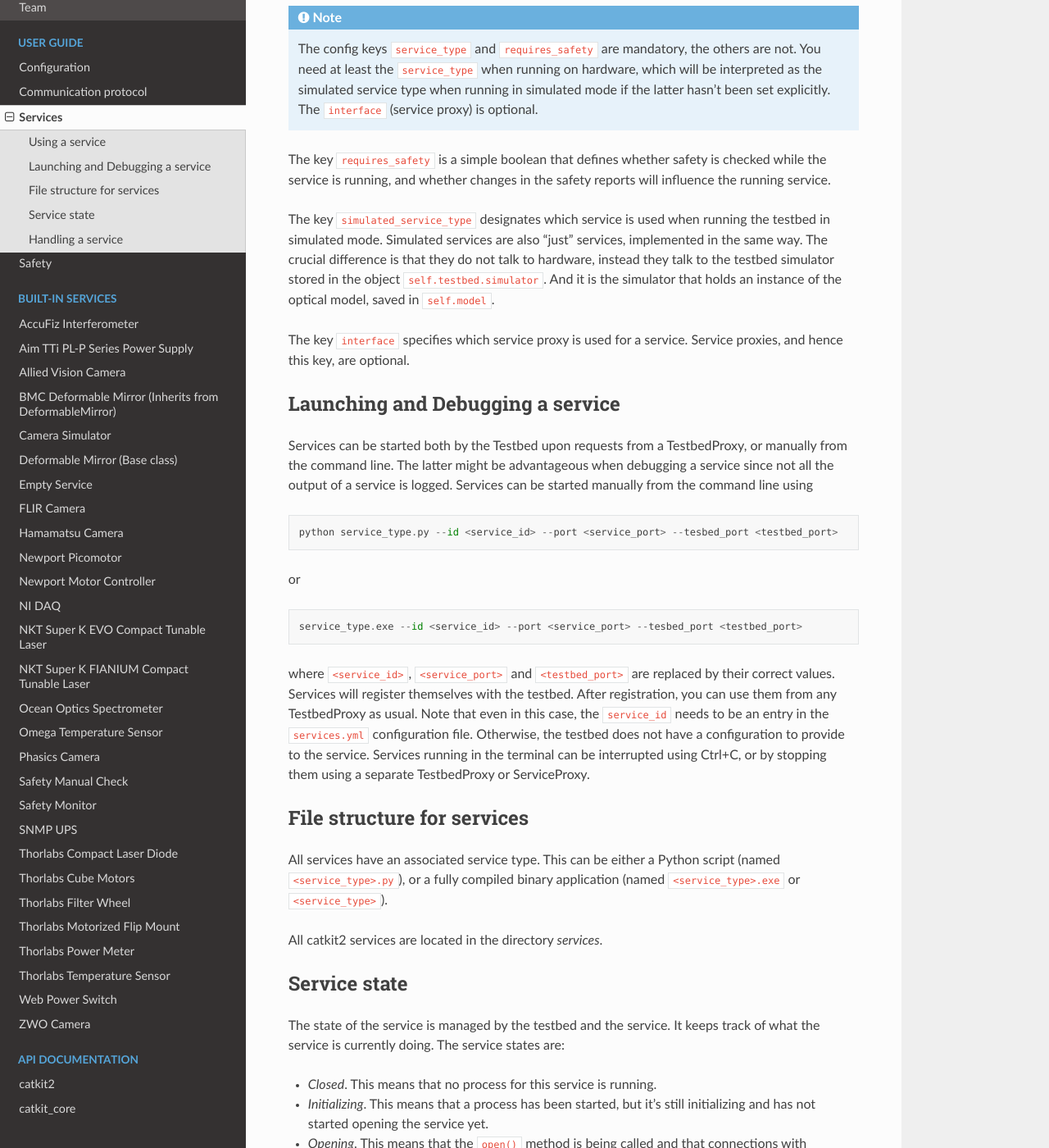
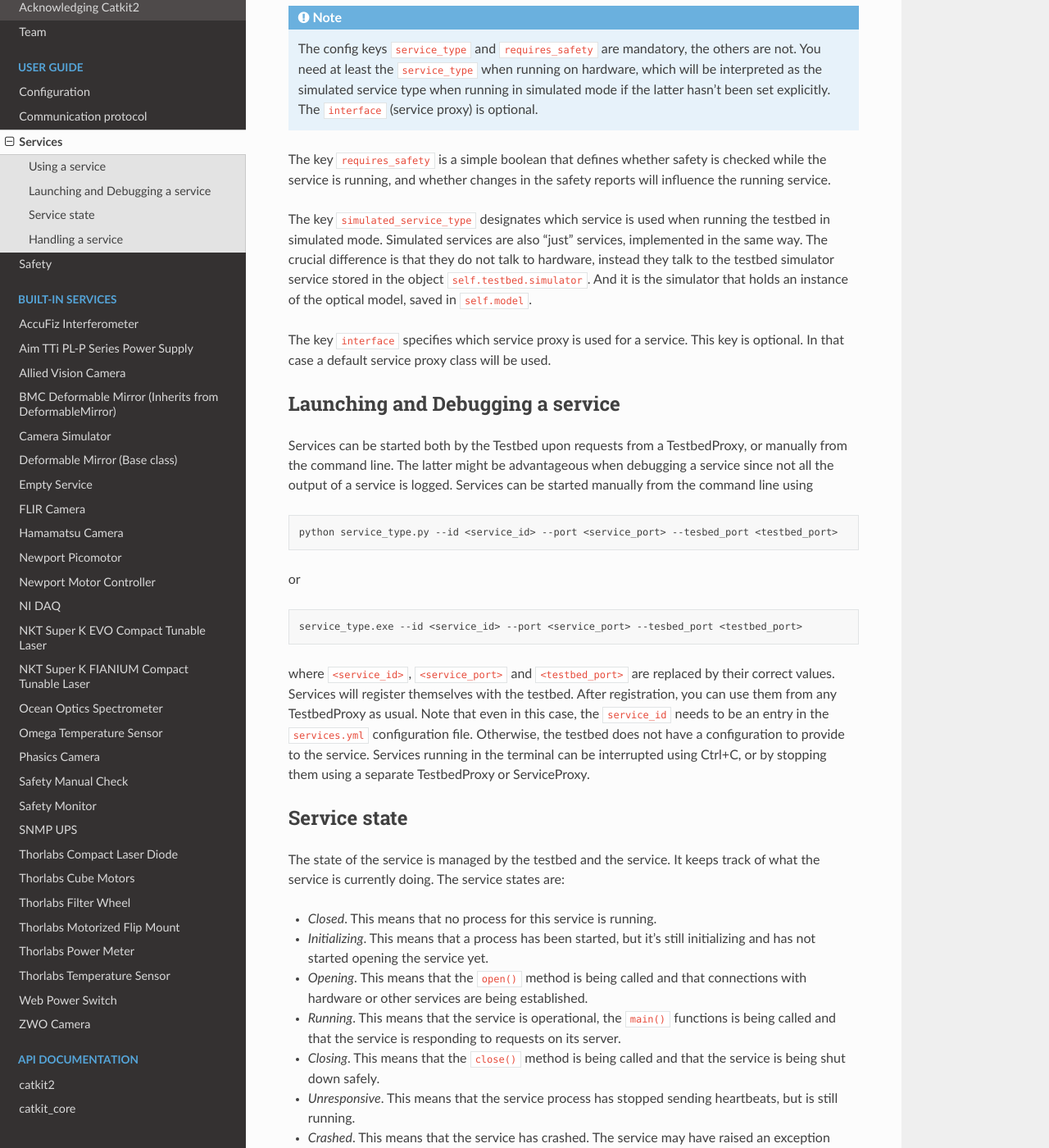
Before and after one commit to spacetelescope/catkit2, a Sphinx documentation site: the page built from docs/services.rst, in a window 1280 px wide and 1400 px high, scrolled down 980 px. Shown: the whole window at 82% size. Built offline with Sphinx 7.4.7 and the Read the Docs theme 3.1.0, drawn with Linux system fonts in a browser that asks for light colours.

Commit message:
Address review comments.

```diff
--- a/docs/services.rst
+++ b/docs/services.rst
@@ -44,23 +44,23 @@
 
 The key ``simulated_service_type`` designates which service is used when running the testbed in simulated mode.
 Simulated services are also "just" services, implemented in the same way. The crucial difference is that they do not
-talk to hardware, instead they talk to the testbed simulator stored in the object ``self.testbed.simulator``. And it is
+talk to hardware, instead they talk to the testbed simulator service stored in the object ``self.testbed.simulator``. And it is
 the simulator that holds an instance of the optical model, saved in ``self.model``.
 
-The key ``interface`` specifies which service proxy is used for a service. Service proxies, and hence this key, are optional.
+The key ``interface`` specifies which service proxy is used for a service. This key is optional. In that case a default service proxy class will be used.
 
 Launching and Debugging a service
 -------------------
 
 Services can be started both by the Testbed upon requests from a TestbedProxy, or manually from the command line. The latter might be advantageous when debugging a service since not all the output of a service is logged. Services can be started manually from the command line using
 
-.. code-block:: python
+.. code-block:: bash
 
     python service_type.py --id <service_id> --port <service_port> --tesbed_port <testbed_port>
 
 or
 
-.. code-block:: python
+.. code-block:: bash
 
     service_type.exe --id <service_id> --port <service_port> --tesbed_port <testbed_port>
 
@@ -69,13 +69,6 @@
 even in this case, the ``service_id`` needs to be an entry in the ``services.yml`` configuration file. Otherwise, the
 testbed does not have a configuration to provide to the service. Services running in the terminal can be interrupted
 using Ctrl+C, or by stopping them using a separate TestbedProxy or ServiceProxy.
-
-File structure for services
----------------------------
-
-All services have an associated service type. This can be either a Python script (named ``<service_type>.py``), or a fully compiled binary application (named ``<service_type>.exe`` or ``<service_type>``).
-
-All catkit2 services are located in the directory `services`.
 
 Service state
 -------------
```
